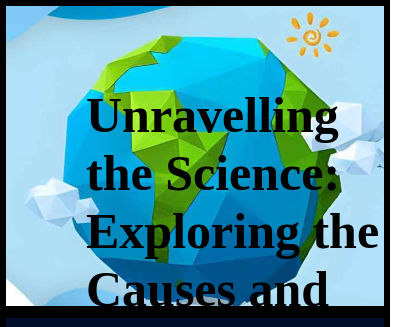
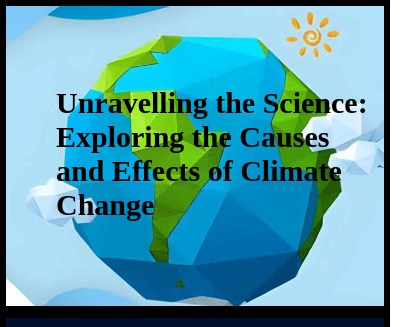
Before and after one commit to xsluhie/Responsive-Landing-Page, a plain HTML site: page index.html in a window 390 px wide. Shown: the top 327 px of the page, 414 px wide, since content can reach past the window. Drawn offline with Linux system fonts and the light colour scheme.

Commit message:
Update styles.css

```diff
--- a/styles.css
+++ b/styles.css
@@ -15,7 +15,7 @@ nav{
   display: inline-block;
   margin: 20px;
   position: relative;
-  left: 50px;
+  left: 20px;
   top: 50px;
   font-size: 50px;
 }
@@ -76,6 +76,7 @@ footer{
   background-size: cover;
   position: relative;
   top: -20px;
+  margin:0px ;
 }
 .cred{
   color: black;
@@ -84,6 +85,9 @@ footer{
   text-align: center;
 }
 @media(max-width:800px){
+  .title{
+    font-size: 30px;
+  }
   nav{
     text-align:left ;
   }
@@ -93,6 +97,7 @@ footer{
     float: none;
     margin:0px ;
     padding: 0px;
+    margin: 0px;
   }
   .hed1{
     display: block;
@@ -103,6 +108,7 @@ footer{
   main{
     height:3500px;
 
+
   }
   .img1{
     left: 50px;
```
